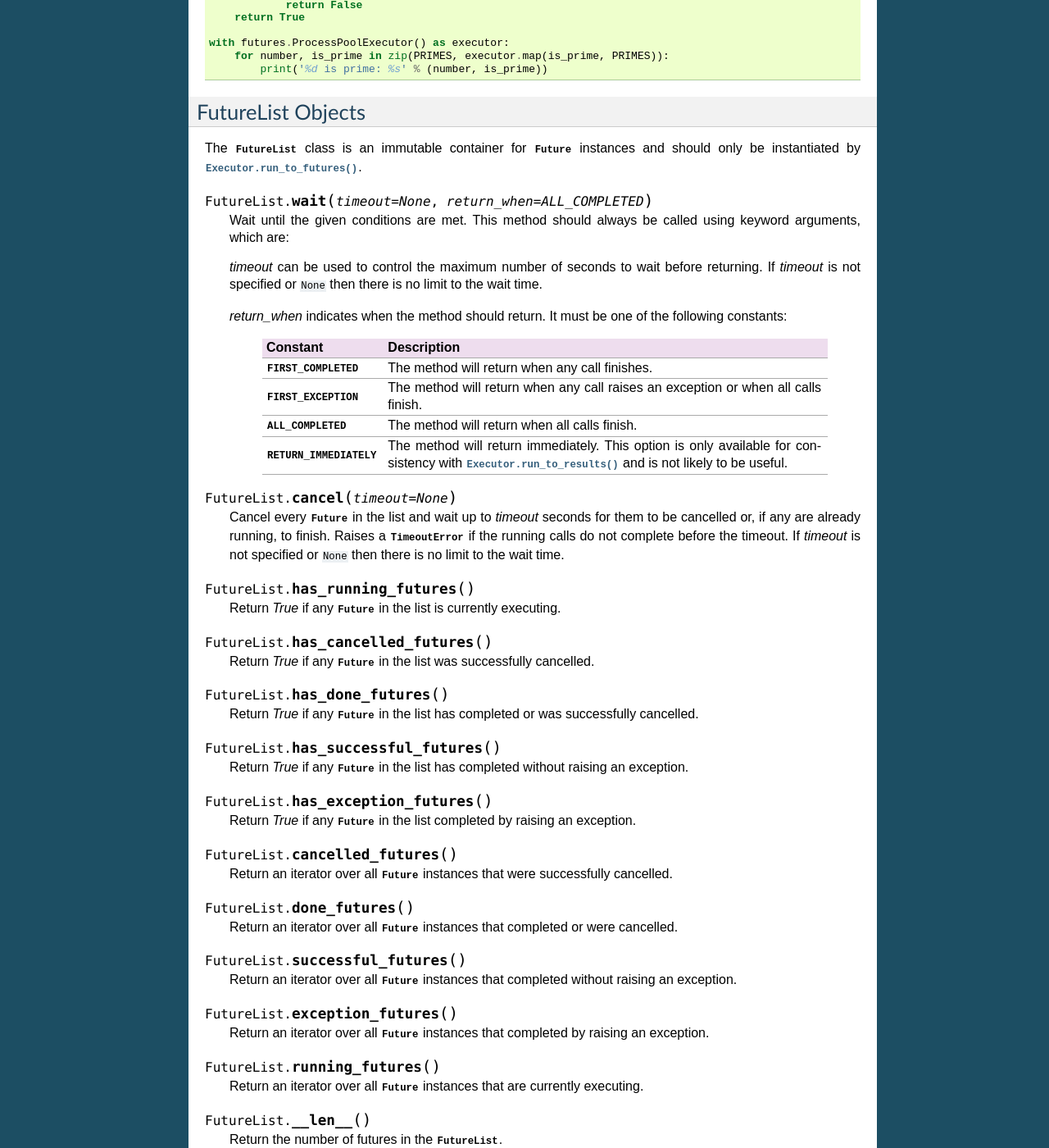
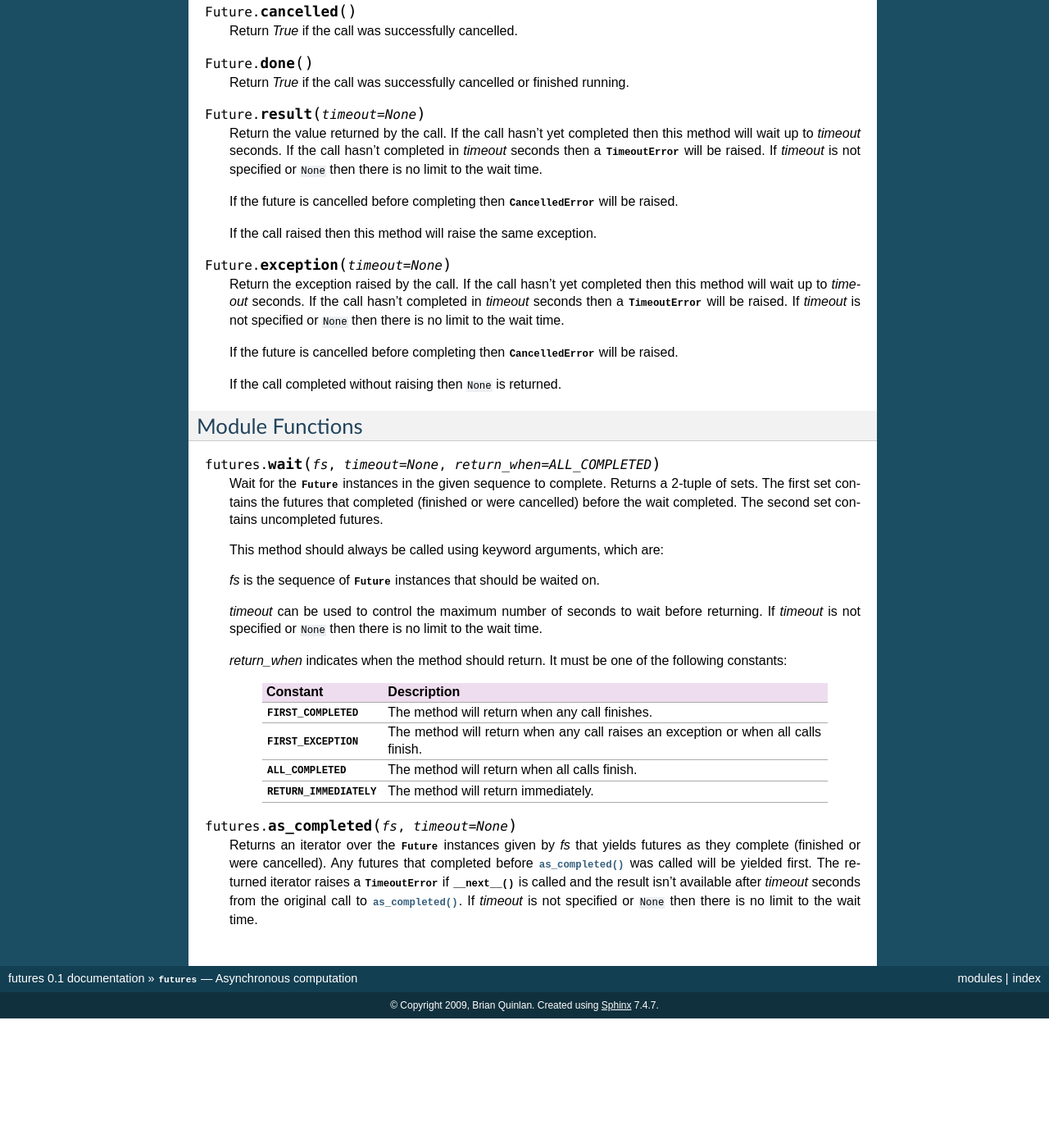
Before and after one commit to agronholm/pythonfutures, a Sphinx documentation site: the page built from docs/index.rst, in a window 1280 px wide and 1400 px high, scrolled down 2185 px. Shown: the whole window at 82% size. Built offline with Sphinx 7.4.7, drawn with Linux system fonts in a browser that asks for light colours; after the commit the page ends 3427 px from its top, so only the background shows below that; some of the changed text lies outside the part shown.

```diff
--- a/docs/index.rst
+++ b/docs/index.rst
@@ -7,8 +7,8 @@
 The :mod:`futures` module provides a high-level interface for asynchronously
 executing functions and methods.
 
-The asynchronous execution can be be performed by threads, using
-:class:`ThreadPoolExecutor`, or seperate processes, using
+The asynchronous execution can be be performed by threads using
+:class:`ThreadPoolExecutor` or seperate processes using
 :class:`ProcessPoolExecutor`. Both implement the same interface, which is
 defined by the abstract :class:`Executor` class.
 
@@ -19,63 +19,37 @@ Executor Objects
 asynchronously. It should not be used directly, but through its two
 subclasses: :class:`ThreadPoolExecutor` and :class:`ProcessPoolExecutor`.
 
-.. method:: Executor.run_to_futures(calls, timeout=None, return_when=ALL_COMPLETED)
+.. method:: Executor.submit(fn, *args, **kwargs)
 
-   Schedule the given calls for execution and return a :class:`FutureList`
-   containing a :class:`Future` for each call. This method should always be
-   called using keyword arguments, which are:
+   Schedules the callable to be executed as *fn*(*\*args*, *\*\*kwargs*) and
+   returns a :class:`Future` representing the execution of the function.
 
-   *calls* must be a sequence of callables that take no arguments.
+::
 
-   *timeout* can be used to control the maximum number of seconds to wait before
-   returning. If *timeout* is not specified or ``None`` then there is no limit
-   to the wait time.
-
-   *return_when* indicates when the method should return. It must be one of the
-   following constants:
-
-      +-----------------------------+----------------------------------------+
-      | Constant                    | Description                            |
-      +=============================+========================================+
-      | :const:`FIRST_COMPLETED`    | The method will return when any call   |
-      |                             | finishes.                              |
-      +-----------------------------+----------------------------------------+
-      | :const:`FIRST_EXCEPTION`    | The method will return when any call   |
-      |                             | raises an exception or when all calls  |
-      |                             | finish.                                |
-      +-----------------------------+----------------------------------------+
-      | :const:`ALL_COMPLETED`      | The method will return when all calls  |
-      |                             | finish.                                |
-      +-----------------------------+----------------------------------------+
-      | :const:`RETURN_IMMEDIATELY` | The method will return immediately.    |
-      +-----------------------------+----------------------------------------+
-
-.. method:: Executor.run_to_results(calls, timeout=None)
-
-   Schedule the given calls for execution and return an iterator over their
-   results. The returned iterator raises a :exc:`TimeoutError` if
-   :meth:`__next__()` is called and the result isn't available after
-   *timeout* seconds from the original call to :meth:`run_to_results()`. If
-   *timeout* is not specified or ``None`` then there is no limit to the wait
-   time. If a call raises an exception then that exception will be raised when
-   its value is retrieved from the iterator.
+    with ThreadPoolExecutor(max_threads=1) as executor:
+        future = executor.submit(pow, 323, 1235)
+        print(future.result())
 
 .. method:: Executor.map(func, *iterables, timeout=None)
 
    Equivalent to map(*func*, *\*iterables*) but executed asynchronously and
    possibly out-of-order. The returned iterator raises a :exc:`TimeoutError` if
    :meth:`__next__()` is called and the result isn't available after
-   *timeout* seconds from the original call to :meth:`run_to_results()`. If
+   *timeout* seconds from the original call to :meth:`map()`. If
    *timeout* is not specified or ``None`` then there is no limit to the wait
    time. If a call raises an exception then that exception will be raised when
    its value is retrieved from the iterator.
 
-.. method:: Executor.shutdown()
+.. method:: Executor.shutdown(wait=False)
 
    Signal the executor that it should free any resources that it is using when
    the currently pending futures are done executing. Calls to
-   :meth:`Executor.run_to_futures`, :meth:`Executor.run_to_results` and
-   :meth:`Executor.map` made after shutdown will raise :exc:`RuntimeError`.
+   :meth:`Executor.submit` and :meth:`Executor.map` made after shutdown will
+   raise :exc:`RuntimeError`.
+
+   If *wait* is `True` then the executor will not return until all the pending
+   futures are done executing and the resources associated with the executor
+   have been freed.
 
 ThreadPoolExecutor Objects
 --------------------------
@@ -93,28 +67,28 @@ ThreadPoolExecutor Example
 ^^^^^^^^^^^^^^^^^^^^^^^^^^
 ::
 
-   import functools
-   import urllib.request
-   import futures
+    import urllib.request
+    import futures
 
-   URLS = ['http://www.foxnews.com/',
-           'http://www.cnn.com/',
-           'http://europe.wsj.com/',
-           'http://www.bbc.co.uk/',
-           'http://some-made-up-domain.com/']
+    URLS = ['http://www.foxnews.com/',
+            'http://www.cnn.com/',
+            'http://europe.wsj.com/',
+            'http://www.bbc.co.uk/',
+            'http://some-made-up-domain.com/']
 
-   def load_url(url, timeout):
-       return urllib.request.urlopen(url, timeout=timeout).read()
+    def load_url(url, timeout):
+        return urllib.request.urlopen(url, timeout=timeout).read()
 
-   with futures.ThreadPoolExecutor(50) as executor:
-      future_list = executor.run_to_futures(
-              [functools.partial(load_url, url, 30) for url in URLS])
+    with futures.ThreadPoolExecutor(max_threads=5) as executor:
+        future_to_url = dict((executor.submit(load_url, url, 60), url)
+                             for url in URLS)
 
-   for url, future in zip(URLS, future_list):
-       if future.exception() is not None:
-           print('%r generated an exception: %s' % (url, future.exception()))
-       else:
-           print('%r page is %d bytes' % (url, len(future.result())))
+    for future in futures.as_completed(future_to_url):
+        url = future_to_url[future]
+        if future.exception() is not None:
+            print('%r generated an exception: %s' % (url, future.exception()))
+        else:
+            print('%r page is %d bytes' % (url, len(future.result())))
 
 ProcessPoolExecutor Objects
 ---------------------------
@@ -157,120 +133,12 @@ ProcessPoolExecutor Example
        for number, is_prime in zip(PRIMES, executor.map(is_prime, PRIMES)):
            print('%d is prime: %s' % (number, is_prime))
 
-FutureList Objects
-------------------
-
-The :class:`FutureList` class is an immutable container for :class:`Future`
-instances and should only be instantiated by :meth:`Executor.run_to_futures`.
-
-.. method:: FutureList.wait(timeout=None, return_when=ALL_COMPLETED)
-
-   Wait until the given conditions are met. This method should always be
-   called using keyword arguments, which are:
-
-   *timeout* can be used to control the maximum number of seconds to wait before
-   returning. If *timeout* is not specified or ``None`` then there is no limit
-   to the wait time.
-
-   *return_when* indicates when the method should return. It must be one of the
-   following constants:
-
-      +-----------------------------+----------------------------------------+
-      | Constant                    | Description                            |
-      +=============================+========================================+
-      | :const:`FIRST_COMPLETED`    | The method will return when any call   |
-      |                             | finishes.                              |
-      +-----------------------------+----------------------------------------+
-      | :const:`FIRST_EXCEPTION`    | The method will return when any call   |
-      |                             | raises an exception or when all calls  |
-      |                             | finish.                                |
-      +-----------------------------+----------------------------------------+
-      | :const:`ALL_COMPLETED`      | The method will return when all calls  |
-      |                             | finish.                                |
-      +-----------------------------+----------------------------------------+
-      | :const:`RETURN_IMMEDIATELY` | The method will return immediately.    |
-      |                             | This option is only available for      |
-      |                             | consistency with                       |
-      |                             | :meth:`Executor.run_to_results` and is |
-      |                             | not likely to be useful.               |
-      +-----------------------------+----------------------------------------+
-
-.. method:: FutureList.cancel(timeout=None)
-
-   Cancel every :class:`Future` in the list and wait up to *timeout* seconds for
-   them to be cancelled or, if any are already running, to finish. Raises a
-   :exc:`TimeoutError` if the running calls do not complete before the timeout.
-   If *timeout* is not specified or ``None`` then there is no limit to the wait
-   time.
-
-.. method:: FutureList.has_running_futures()
-
-   Return `True` if any :class:`Future` in the list is currently executing.
-
-.. method:: FutureList.has_cancelled_futures()
-
-   Return `True` if any :class:`Future` in the list was successfully cancelled.
-
-.. method:: FutureList.has_done_futures()
-
-   Return `True` if any :class:`Future` in the list has completed or was
-   successfully cancelled.
-
-.. method:: FutureList.has_successful_futures()
-
-   Return `True` if any :class:`Future` in the list has completed without raising
-   an exception.
-
-.. method:: FutureList.has_exception_futures()
-
-   Return `True` if any :class:`Future` in the list completed by raising an
-   exception.
-
-.. method:: FutureList.cancelled_futures()
-
-   Return an iterator over all :class:`Future` instances that were successfully
-   cancelled.
-
-.. method:: FutureList.done_futures()
-
-   Return an iterator over all :class:`Future` instances that completed or
-   were cancelled.
-
-.. method:: FutureList.successful_futures()
-
-   Return an iterator over all :class:`Future` instances that completed without
-   raising an exception.
-
-.. method:: FutureList.exception_futures()
-
-   Return an iterator over all :class:`Future` instances that completed by
-   raising an exception.
-
-.. method:: FutureList.running_futures()
-
-   Return an iterator over all :class:`Future` instances that are currently
-   executing.
-
-.. method:: FutureList.__len__()
-
-   Return the number of futures in the :class:`FutureList`.
-
-.. method:: FutureList.__getitem__(i)
-
-   Return the ith :class:`Future` in the list. The order of the futures in the
-   :class:`FutureList` matches the order of the class passed to
-   :meth:`Executor.run_to_futures`
-
-.. method:: FutureList.__contains__(future)
-
-   Return `True` if *future* is in the :class:`FutureList`.
-
 Future Objects
 --------------
 
 The :class:`Future` class encapulates the asynchronous execution of a function
 or method call. :class:`Future` instances are created by
-:meth:`Executor.run_to_futures` and bundled into a :class:`FutureList`.
+:meth:`Executor.submit`.
 
 .. method:: Future.cancel()
 
@@ -311,6 +179,50 @@ or method call. :class:`Future` instances are created by
 
    If the call completed without raising then ``None`` is returned.
 
-.. attribute:: Future.index
+Module Functions
+----------------
 
-   int indicating the index of the future in its :class:`FutureList`.
+.. function:: wait(fs, timeout=None, return_when=ALL_COMPLETED)
+
+   Wait for the :class:`Future` instances in the given sequence to complete.
+   Returns a 2-tuple of sets. The first set contains the futures that completed
+   (finished or were cancelled) before the wait completed. The second set
+   contains uncompleted futures.
+
+   This method should always be called using keyword arguments, which are:
+
+   *fs* is the sequence of :class:`Future` instances that should be waited on.
+
+   *timeout* can be used to control the maximum number of seconds to wait before
+   returning. If *timeout* is not specified or ``None`` then there is no limit
+   to the wait time.
+
+   *return_when* indicates when the method should return. It must be one of the
+   following constants:
+
+      +-----------------------------+----------------------------------------+
+      | Constant                    | Description                            |
+      +=============================+========================================+
+      | :const:`FIRST_COMPLETED`    | The method will return when any call   |
+      |                             | finishes.                              |
+      +-----------------------------+----------------------------------------+
+      | :const:`FIRST_EXCEPTION`    | The method will return when any call   |
+      |                             | raises an exception or when all calls  |
+      |                             | finish.                                |
+      +-----------------------------+----------------------------------------+
+      | :const:`ALL_COMPLETED`      | The method will return when all calls  |
+      |                             | finish.                                |
+      +-----------------------------+----------------------------------------+
+      | :const:`RETURN_IMMEDIATELY` | The method will return immediately.    |
+      +-----------------------------+----------------------------------------+
+
+.. function:: as_completed(fs, timeout=None)
+
+   Returns an iterator over the :class:`Future` instances given by *fs* that
+   yields futures as they complete (finished or were cancelled). Any futures
+   that completed before :func:`as_completed()` was called will be yielded
+   first. The returned iterator raises a :exc:`TimeoutError` if
+   :meth:`__next__()` is called and the result isn't available after
+   *timeout* seconds from the original call to :func:`as_completed()`. If
+   *timeout* is not specified or ``None`` then there is no limit to the wait
+   time.
```
Also changed, not shown: other parts of docs/index.rst (+2 -0 lines), PEP.txt (+11 -38 lines).
